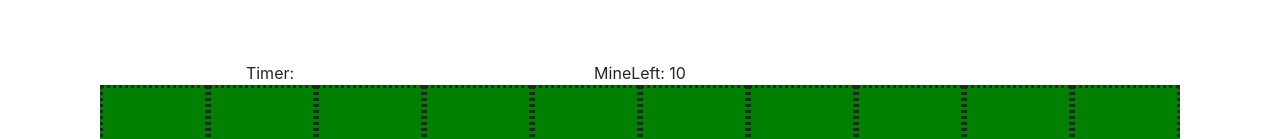
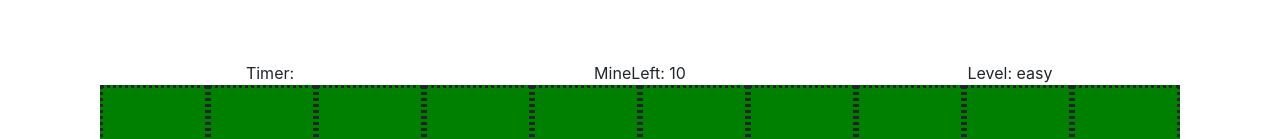
Before and after one commit to AnnaBaranova/minesweeper_game, a plain HTML site: page index.html in a window 1280 px wide. Shown: the part 308-447 px from the top of the page. Drawn offline with nearby package versions, Linux system fonts and the light colour scheme.

Commit message:
add level DOM selector

```diff
--- a/index.html
+++ b/index.html
@@ -42,6 +42,7 @@
         <div class="row">
             <div class="col-lg-4 text-center">Timer: <span id="timer"></span></div>
             <div class="col-lg-4 text-center">MineLeft: <span id="mineLeft"></span></div>
+            <div class="col-lg-4 text-center">Level: <span id="level"></span></div>
         </div>
 
         <!-- board container -->
--- a/js/app.js
+++ b/js/app.js
@@ -30,6 +30,7 @@ $(document).ready(function () {
     const $boardContainer = $("#board-container");
     const $mineLeftCounter = $("#mineLeft");
     const $restartGame = $("#restart-game");
+    const $gameLavel = $("#level");
 
 
     function initGame() {
@@ -63,8 +64,7 @@ $(document).ready(function () {
                 surroundMine(randomRow, randomColumn);
             }
         }
-        console.log(game.board);
-        console.log(game.mineLeft);
+
     }
 
     function surroundMine(row, column) {
@@ -92,6 +92,7 @@ $(document).ready(function () {
 
     function renderBoard() {
         $mineLeftCounter.html(`${game.mineLeft}`);
+        $gameLavel.html(`${game.level.name}`);
         $boardContainer.html("");
         for (i = 0; i < game.level.row; i++) {
             const newRow = $(`<div class="row" id="row-${i}"></div>`);
```
